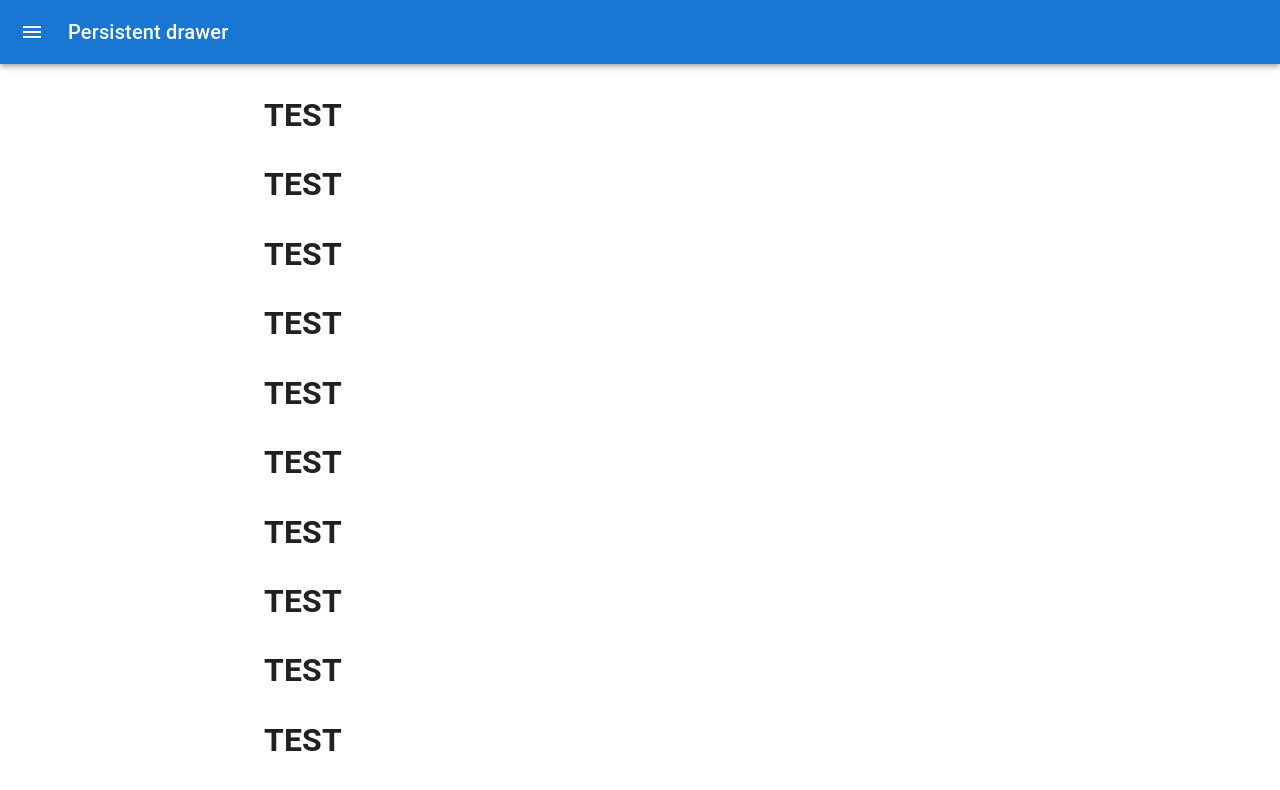
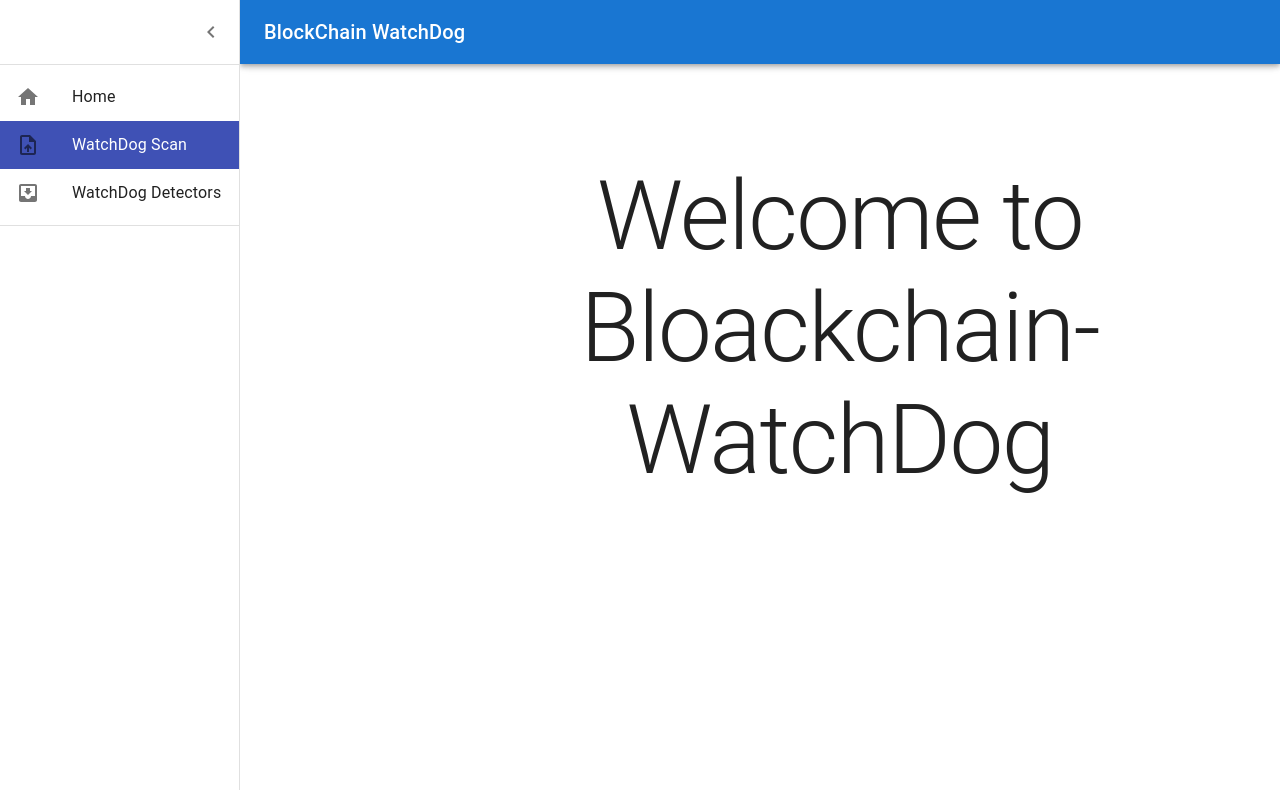
Before and after one commit to bhargav-91/sg-hackverse-ui, a React (Create React App) app: page / in a window 1280 px wide. Shown: the top 790 px of the page. Built offline with nearby package versions, Linux system fonts and the light colour scheme.

Commit message:
UI modifications

```diff
--- a/src/FileUpload.js
+++ b/src/FileUpload.js
@@ -89,7 +89,7 @@ const FileUpload = () => {
           {" "}
           <label htmlFor="csvInput" style={{ display: "block" }}>
             <Typography variant="h4" gutterBottom component="div">
-              Please choose the CSV file
+              Solidity file for Vulnerability-Scan
             </Typography>
           </label>
           <Button
@@ -97,7 +97,7 @@ const FileUpload = () => {
             component="label"
             startIcon={<FileUploadIcon />}
           >
-            Upload
+            UPLOAD SOLIDITY
             <input
               hidden
               onChange={handleFileChange}
@@ -127,7 +127,7 @@ const FileUpload = () => {
               startIcon={<SyncIcon />}
               onClick={handleParse}
             >
-              Parse
+              WatchDog Scan
             </Button>
           </div>
         </div>
--- a/src/Home.js
+++ b/src/Home.js
@@ -1,20 +1,18 @@
 import { Container } from "@mui/system";
+import Typography from "@mui/material/Typography";
 
 export default function Home() {
   return (
     <div>
       <Container>
-        <h1>TEST</h1>
-        <h1>TEST</h1>
-        <h1>TEST</h1>
-        <h1>TEST</h1>
-        <h1>TEST</h1>
-        <h1>TEST</h1>
-        <h1>TEST</h1>
-        <h1>TEST</h1>
-        <h1>TEST</h1>
-        <h1>TEST</h1>
-        <h1>TEST</h1>
+        <Typography
+          variant="h1"
+          component="div"
+          gutterBottom
+          sx={{ marginTop: 20, marginLeft: 20 }}
+        >
+          Welcome to Bloackchain-WatchDog
+        </Typography>
       </Container>
     </div>
   );
--- a/src/PersistentDrawerLeft.js
+++ b/src/PersistentDrawerLeft.js
@@ -56,7 +56,7 @@ const DrawerHeader = styled("div")(({ theme }) => ({
 
 export default function PersistentDrawerLeft() {
   const theme = useTheme();
-  const [open, setOpen] = React.useState(false);
+  const [open, setOpen] = React.useState(true);
 
   const handleDrawerOpen = () => {
     setOpen(true);
@@ -92,7 +92,7 @@ export default function PersistentDrawerLeft() {
             <MenuIcon />
           </IconButton>
           <Typography variant="h6" noWrap component="div">
-            Persistent drawer
+            BlockChain WatchDog
           </Typography>
         </Toolbar>
       </AppBar>
@@ -172,7 +172,7 @@ export default function PersistentDrawerLeft() {
                   <ListItemIcon>
                     <UploadFileIcon />
                   </ListItemIcon>
-                  <ListItemText primary="FileUpload" />
+                  <ListItemText primary="WatchDog Scan" />
                 </ListItemButton>
               </ListItem>
             </NavLink>
@@ -200,23 +200,13 @@ export default function PersistentDrawerLeft() {
                   <ListItemIcon>
                     <InboxIcon />
                   </ListItemIcon>
-                  <ListItemText primary="Detectors" />
+                  <ListItemText primary="WatchDog Detectors" />
                 </ListItemButton>
               </ListItem>
             </NavLink>
           </Nav>
         </List>
         <Divider />
-        <List>
-          <ListItem key="Work in progress" disablePadding>
-            <ListItemButton>
-              <ListItemIcon>
-                <InboxIcon />
-              </ListItemIcon>
-              <ListItemText primary="Work in progress" />
-            </ListItemButton>
-          </ListItem>
-        </List>
       </Drawer>
       <Routes>
         <Route path="/home" element={<Home />} />
--- a/src/StickyHeadTable.js
+++ b/src/StickyHeadTable.js
@@ -9,13 +9,13 @@ import TablePagination from "@mui/material/TablePagination";
 import TableRow from "@mui/material/TableRow";
 
 const columns = [
-  { id: "id", label: "ID", minWidth: 20 },
-  { id: "detector", label: "Detector", minWidth: 10 },
+  { id: "id", label: "ID", minWidth: 20, align: "left" },
+  { id: "detector", label: "WatchDog Detector", minWidth: 10, align: "left" },
   {
     id: "whatItDetects",
-    label: "What it Detects",
+    label: "What WatchDog Detects",
     minWidth: 100,
-    align: "center",
+    align: "left",
     format: (value) => value.toLocaleString("en-US"),
   },
 ];
```
